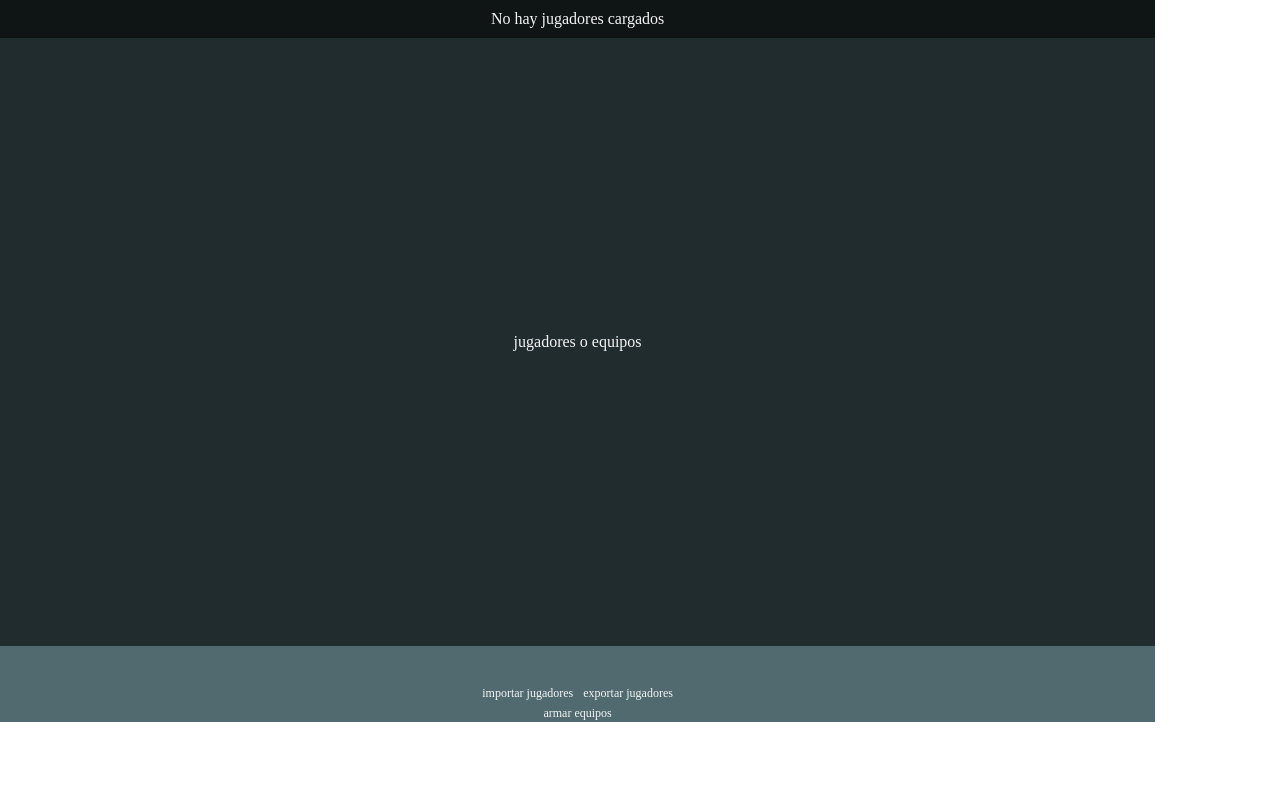
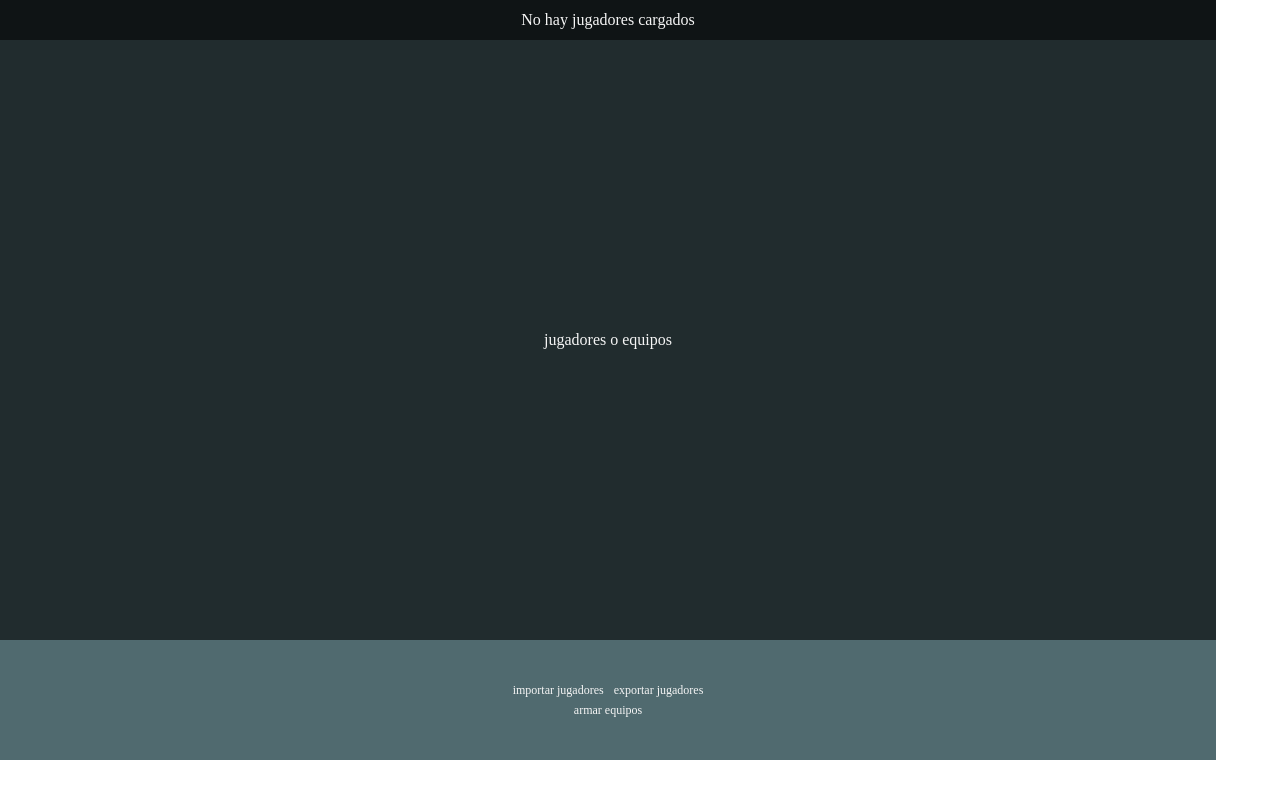
Before and after one commit to bragonip/teams-builder, a React (Vite) app: page / in a window 1280 px wide. Built offline with nearby package versions, Linux system fonts and the light colour scheme.

Commit message:
mejor css2

```diff
--- a/src/App.css
+++ b/src/App.css
@@ -5,10 +5,12 @@
 }
 
 html, body {
-    width: 95%;
-    height: 95%;
+    width: 95vw;
+    height: 95vh;
     overflow: hidden;
     font-size: 18px;
+    align-items: center;
+    justify-content: center;
 }
 
 .app {
@@ -31,7 +33,7 @@ html, body {
 
 .content {
     color: whitesmoke;
-    height: 80vh;
+    height: 75vh;
     display: flex;
     align-items: center;
     justify-content: center;
```
